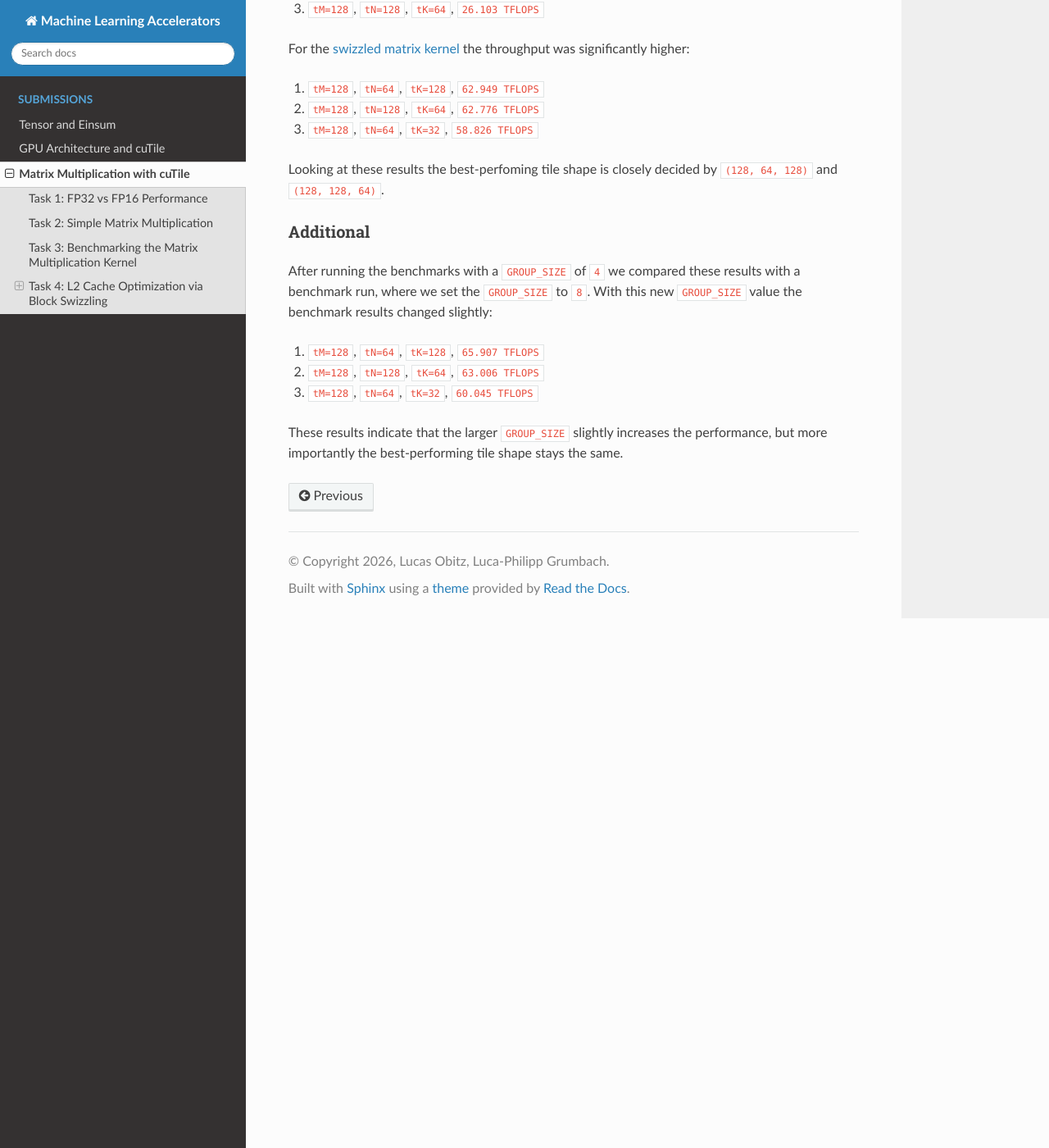
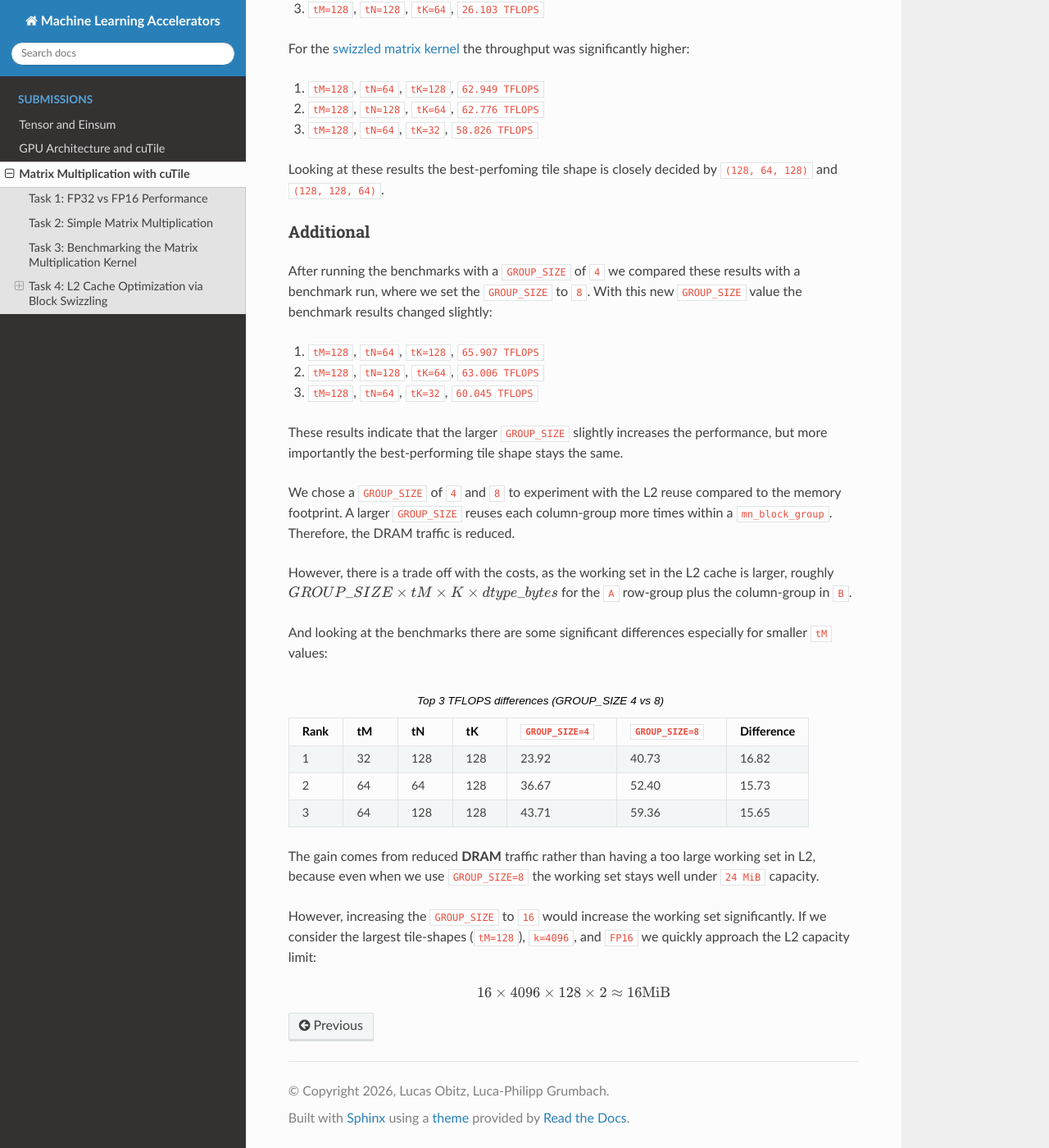
Before and after one commit to Shad00Z/machine-learning-accelerators, a Sphinx documentation site: the page built from docs/source/submissions/03_matmul_cutile.rst, in a window 1280 px wide and 1400 px high, scrolled down 5011 px. Shown: the whole window at 82% size. Built offline with Sphinx 7.4.7 and the Read the Docs theme 3.1.0, drawn with Linux system fonts in a browser that asks for light colours.

Commit message:
fix: add group_size to task-04, rename task-03 parameter and enhance documentation in regards to GROUP_SIZE experiments

```diff
--- a/docs/source/submissions/03_matmul_cutile.rst
+++ b/docs/source/submissions/03_matmul_cutile.rst
@@ -166,3 +166,53 @@ With this new ``GROUP_SIZE`` value the benchmark results changed slightly:
 3. ``tM=128``,  ``tN=64``,  ``tK=32``, ``60.045 TFLOPS``
 
 These results indicate that the larger ``GROUP_SIZE`` slightly increases the performance, but more importantly the best-performing tile shape stays the same.
+
+We chose a ``GROUP_SIZE`` of ``4`` and ``8`` to experiment with the L2 reuse compared to the memory footprint.
+A larger ``GROUP_SIZE`` reuses each column-group more times within a ``mn_block_group``.
+Therefore, the DRAM traffic is reduced.
+
+However, there is a trade off with the costs, as the working set in the L2 cache is larger, roughly :math:`GROUP\_SIZE \times tM \times K \times dtype\_bytes` for the ``A`` row-group plus the column-group in ``B``.
+
+And looking at the benchmarks there are some significant differences especially for smaller ``tM`` values:
+
+.. list-table:: Top 3 TFLOPS differences (GROUP_SIZE 4 vs 8)
+   :header-rows: 1
+   :widths: 10 10 10 10 20 20 15
+
+   * - Rank
+     - tM
+     - tN
+     - tK
+     - ``GROUP_SIZE=4``
+     - ``GROUP_SIZE=8``
+     - Difference
+   * - 1
+     - 32
+     - 128
+     - 128
+     - 23.92
+     - 40.73
+     - 16.82
+   * - 2
+     - 64
+     - 64
+     - 128
+     - 36.67
+     - 52.40
+     - 15.73
+   * - 3
+     - 64
+     - 128
+     - 128
+     - 43.71
+     - 59.36
+     - 15.65
+
+The gain comes from reduced **DRAM** traffic rather than having a too large working set in L2, because even when we use ``GROUP_SIZE=8`` the working set stays well under ``24 MiB`` capacity.
+
+However, increasing the ``GROUP_SIZE`` to ``16`` would increase the working set significantly.
+If we consider the largest tile-shapes (``tM=128``), ``k=4096``, and ``FP16`` we quickly approach the L2 capacity limit:
+
+.. math::
+
+    16 \times 4096 \times 128 \times 2 \approx 16 \text{MiB}
```
Also changed, not shown: 2 other files.
